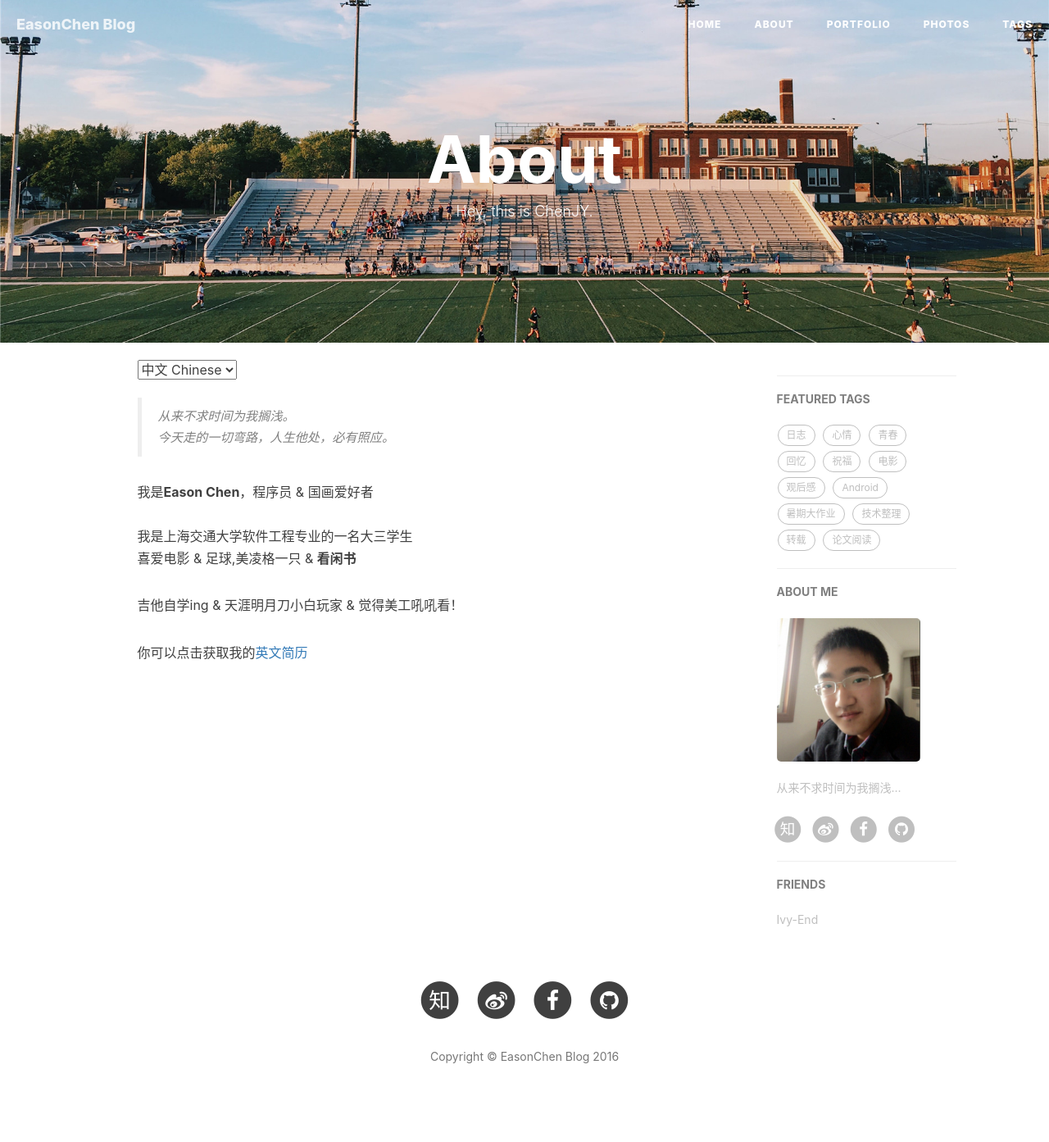
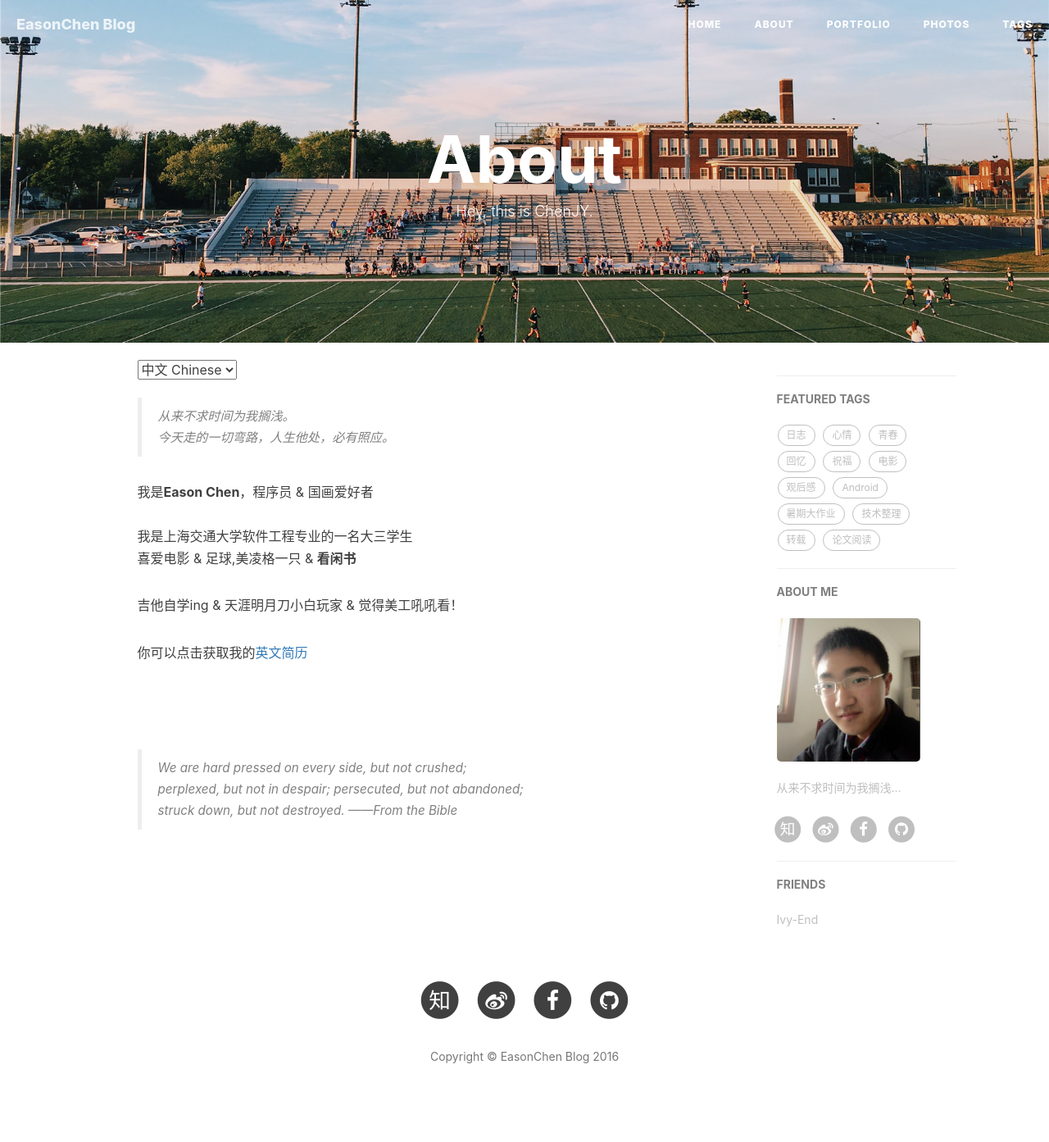
Before and after one commit to jiayangchen/jiayangchen.github.io, a Jekyll site: the page built from about.html, in a window 1280 px wide. Shown: the whole page at 82% size. Built offline with Jekyll 4.4.1, drawn with Linux system fonts in a browser that asks for light colours; nearby versions of some CDN libraries; comment, search, counter and statistics services are not loaded.

Commit message:
20161005

```diff
--- a/about.html
+++ b/about.html
@@ -25,6 +25,11 @@ header-img: "img/about_bg.jpg"
 
     <p>吉他自学ing &amp; 天涯明月刀小白玩家 &amp; 觉得美工吼吼看！</p>
     <p>你可以点击获取我的<a href="/img/Chen_resume.pdf">英文简历</a></p>
+    <br>
+    <br>
+    <blockquote><p>We are hard pressed on every side, but not crushed;<br>
+    perplexed, but not in despair; persecuted, but not abandoned;<br>
+    struck down, but not destroyed.   ——From the Bible</p></blockquote>
 </div>
 
 <!-- English Version -->
@@ -39,6 +44,11 @@ header-img: "img/about_bg.jpg"
     Loving movies, football and enjoy reading books for fun<br>
     Learing guitar, <strong>Game —— Moonlight Blade</strong> navie player, prefer the beauty </p>
     <p>You can click on <a href="/img/Chen_resume.pdf">this</a> to get my English resume</p>
+    <br>
+    <br>
+    <blockquote><p>We are hard pressed on every side, but not crushed;<br>
+    perplexed, but not in despair; persecuted, but not abandoned;<br>
+    struck down, but not destroyed.   ——From the Bible</p></blockquote>
 </div>
 
 <!-- Handle Language Change -->
```
Also changed, not shown: _posts/2016-09-25-recitation1.md (+2 -0 lines).
